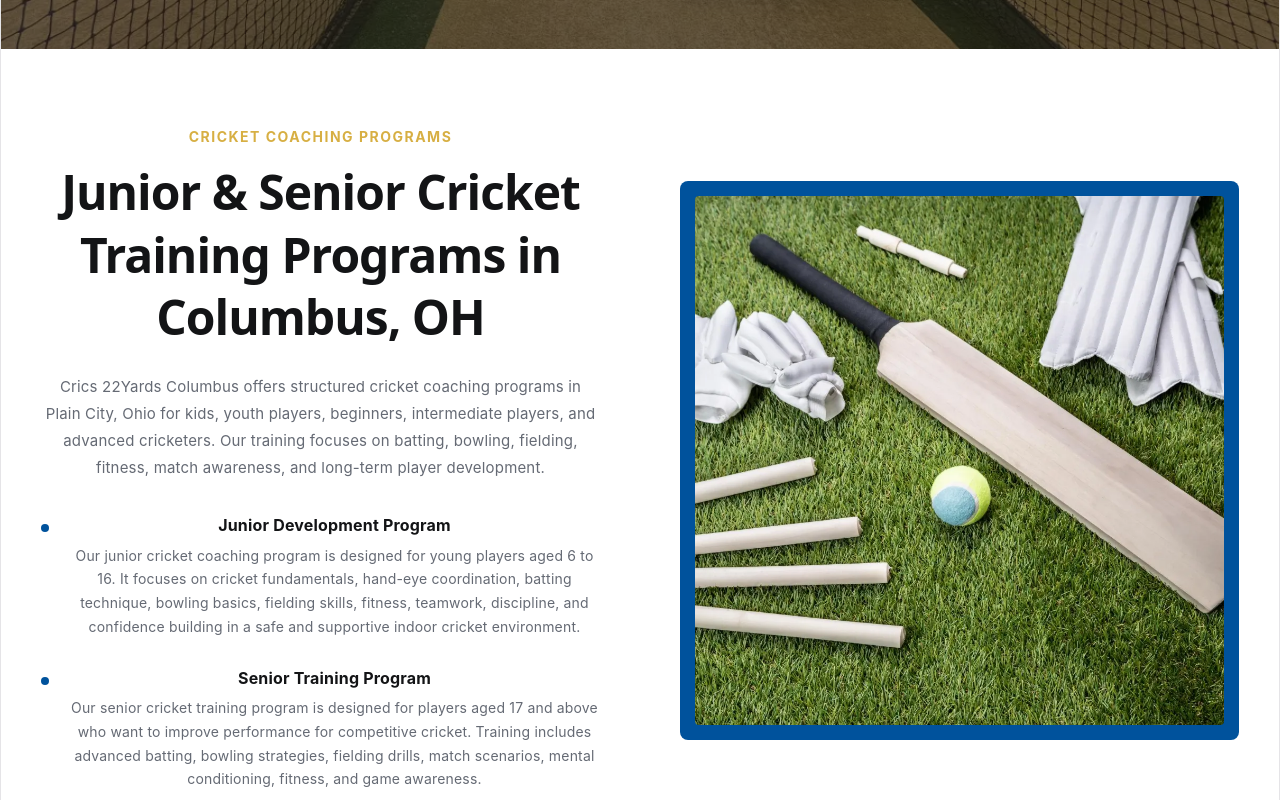
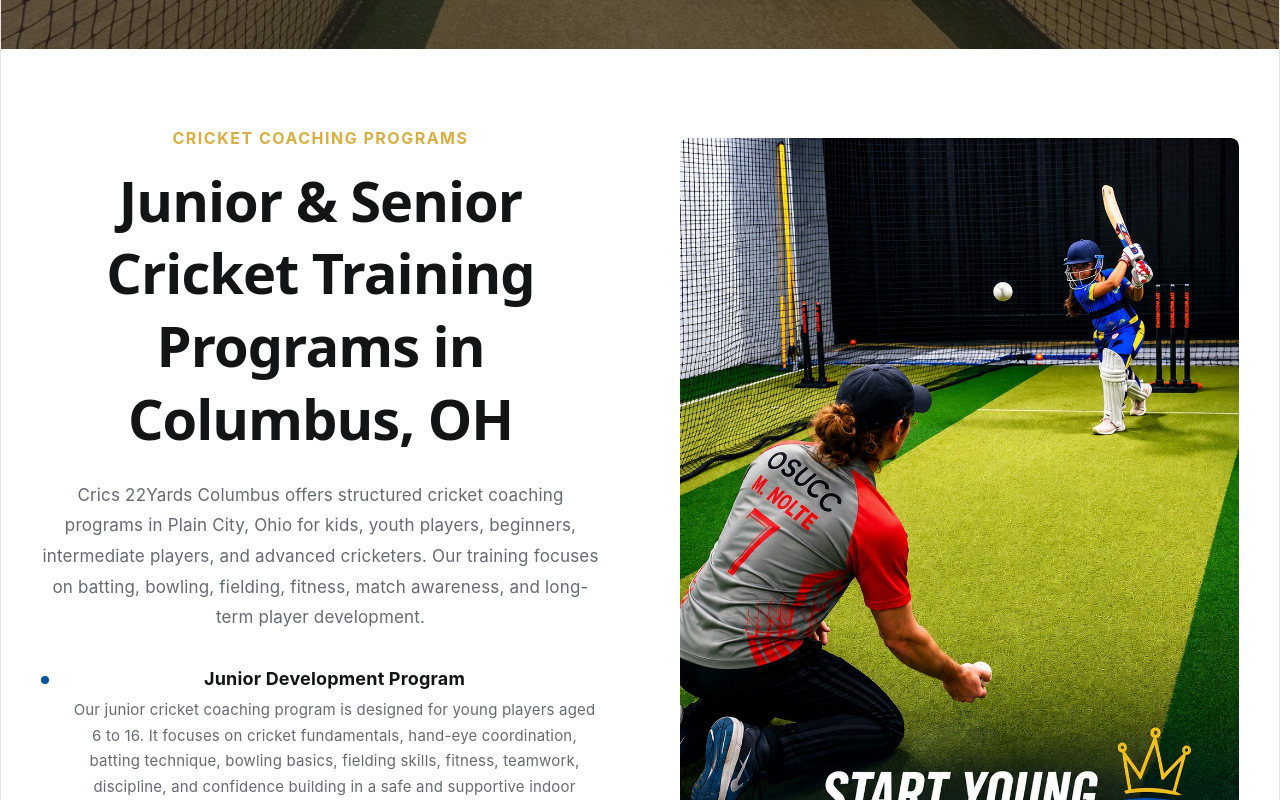
Before and after one commit to Project123margam360/crics22yards, a React (Vite) app: page / in a window 1280 px wide. Shown: the part 2820-3620 px from the top of the page. Built offline with nearby package versions, Linux system fonts and the light colour scheme.

Commit message:
another img change

```diff
--- a/src/components/Programs.jsx
+++ b/src/components/Programs.jsx
@@ -1,6 +1,6 @@
 import React, { useState, useEffect, useRef } from 'react';
 import '../styles/Programs.css';
-import programImage from '../assets/10010.webp';
+import programImage from '../assets/22Yards Columbus Cricket Training 2.jpeg';
 
 export default function Programs() {
   const [animate, setAnimate] = useState(false);
--- a/src/styles/Programs.css
+++ b/src/styles/Programs.css
@@ -27,7 +27,7 @@
 }
 
 .programs-subtitle {
-  font-size: 14px;
+  font-size: 16px;
   font-weight: 700;
   color: #D7AF43;
   text-transform: uppercase;
@@ -36,7 +36,7 @@
 }
 
 .programs-title {
-  font-size: 48px;
+  font-size: 56px;
   font-weight: 700;
   color: #131416;
   margin-bottom: 25px;
@@ -46,7 +46,7 @@
 }
 
 .programs-description {
-  font-size: 15px;
+  font-size: 17px;
   font-weight: 400;
   color: #656A74;
   line-height: 1.8;
@@ -74,14 +74,14 @@
 }
 
 .program-name {
-  font-size: 16px;
+  font-size: 18px;
   font-weight: 700;
   color: #131416;
   margin: 0 0 8px 0;
 }
 
 .program-text {
-  font-size: 14px;
+  font-size: 15px;
   font-weight: 400;
   color: #656A74;
   line-height: 1.7;
@@ -104,18 +104,19 @@
 .programs-image-wrapper {
   position: relative;
   width: 100%;
-  aspect-ratio: 1;
-  background: #00529C;
-  padding: 15px;
+  height: auto;
   border-radius: 8px;
   overflow: hidden;
+  display: flex;
+  align-items: center;
+  justify-content: center;
 }
 
 .programs-image {
   width: 100%;
-  height: 100%;
-  object-fit: cover;
-  border-radius: 4px;
+  height: auto;
+  display: block;
+  border-radius: 8px;
 }
 
 @media (max-width: 1024px) {
```
Also changed, not shown: src/assets/22Yards Columbus Cricket Training 2.jpeg (added).
